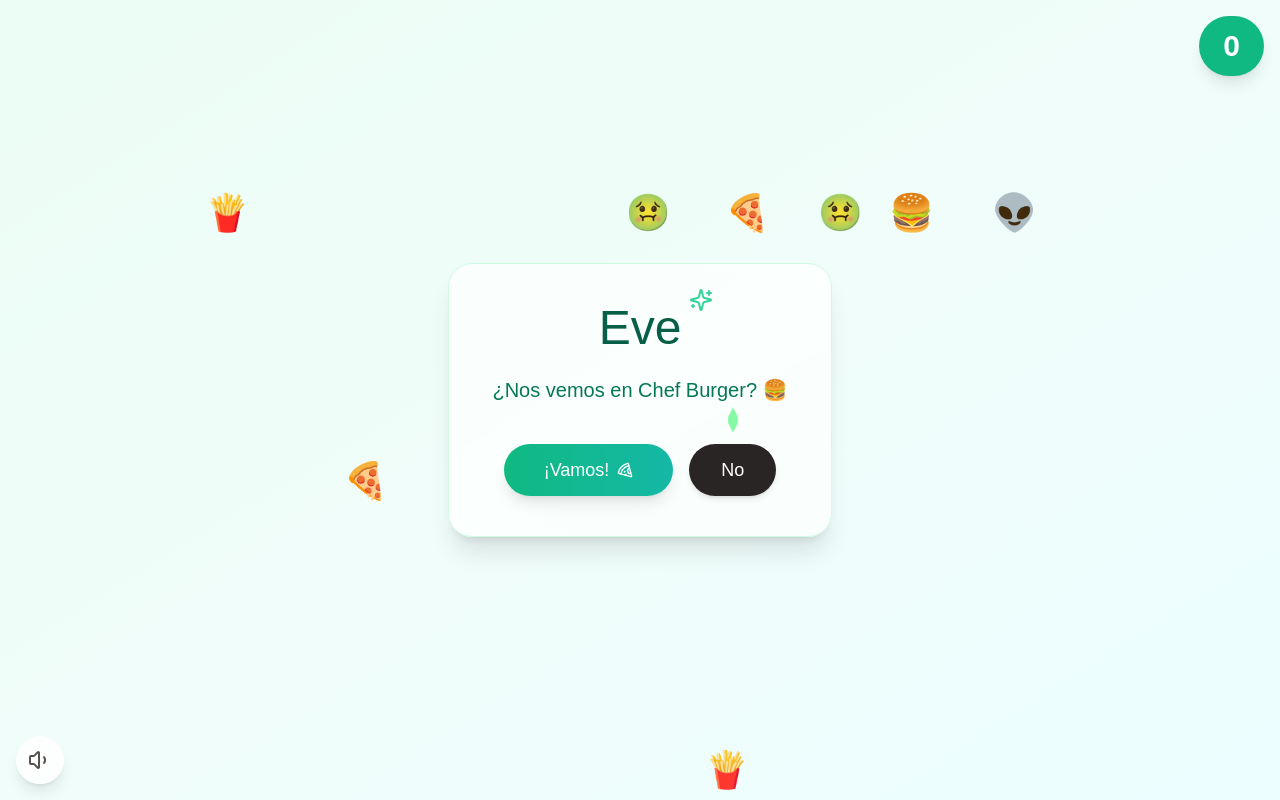
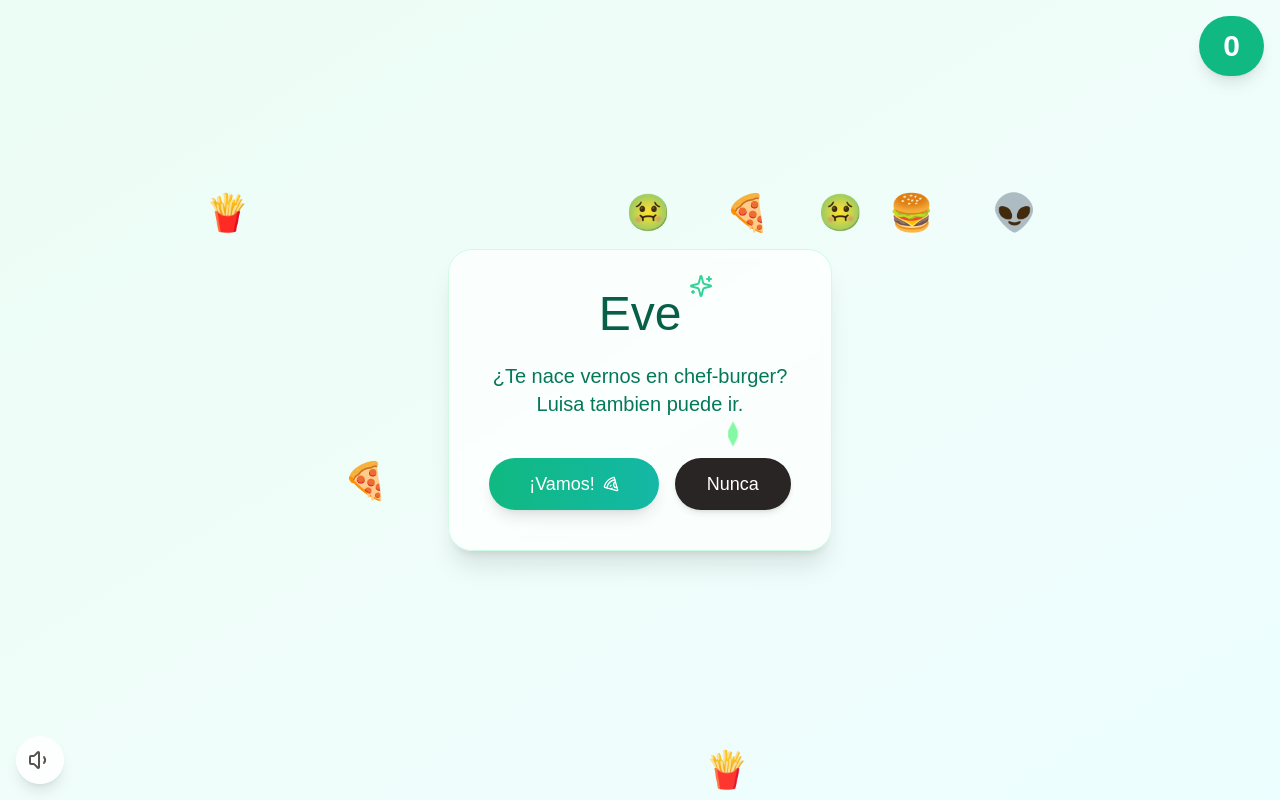
Before and after one commit to nicolas61v/response-friend, a Next.js app: page / in a window 1280 px wide. Built offline with nearby package versions, Linux system fonts and the light colour scheme; no server answers.

Commit message:
new text

```diff
--- a/components/ResponsePage.js
+++ b/components/ResponsePage.js
@@ -236,7 +236,7 @@
                 </h1>
               </div>
               <p className="text-emerald-700 text-xl font-light">
-                ¿Nos vemos en Chef Burger? 🍔
+                ¿Te nace vernos en chef-burger? Luisa tambien puede ir.
               </p>
             </div>
 
@@ -273,7 +273,7 @@
                 disabled={isMoving}
               >
                 <PlumbBob />
-                No
+                Nunca
               </button>
             </div>
           </>
@@ -283,12 +283,12 @@
               <PlumbBob />
               <Pizza className="w-16 h-16 text-emerald-500 mx-auto animate-bounce" />
             </div>
-            <h2 className="text-3xl font-light text-emerald-800 mb-4">¡Súper!</h2>
+            <h2 className="text-3xl font-light text-emerald-800 mb-4">gracias...</h2>
             <p className="text-emerald-700 text-lg mb-2">
-              ¡Recolectaste {points} puntos mientras jugabas! 🎮
+              ¡Mira nada mas {points} puntos, mera maquina!
             </p>
             <p className="text-emerald-500 text-sm mt-6 font-light">
-              Vamos por esas hamburguesas
+
               <Sparkles className="inline-block ml-2 w-4 h-4" />
             </p>
           </div>
```
